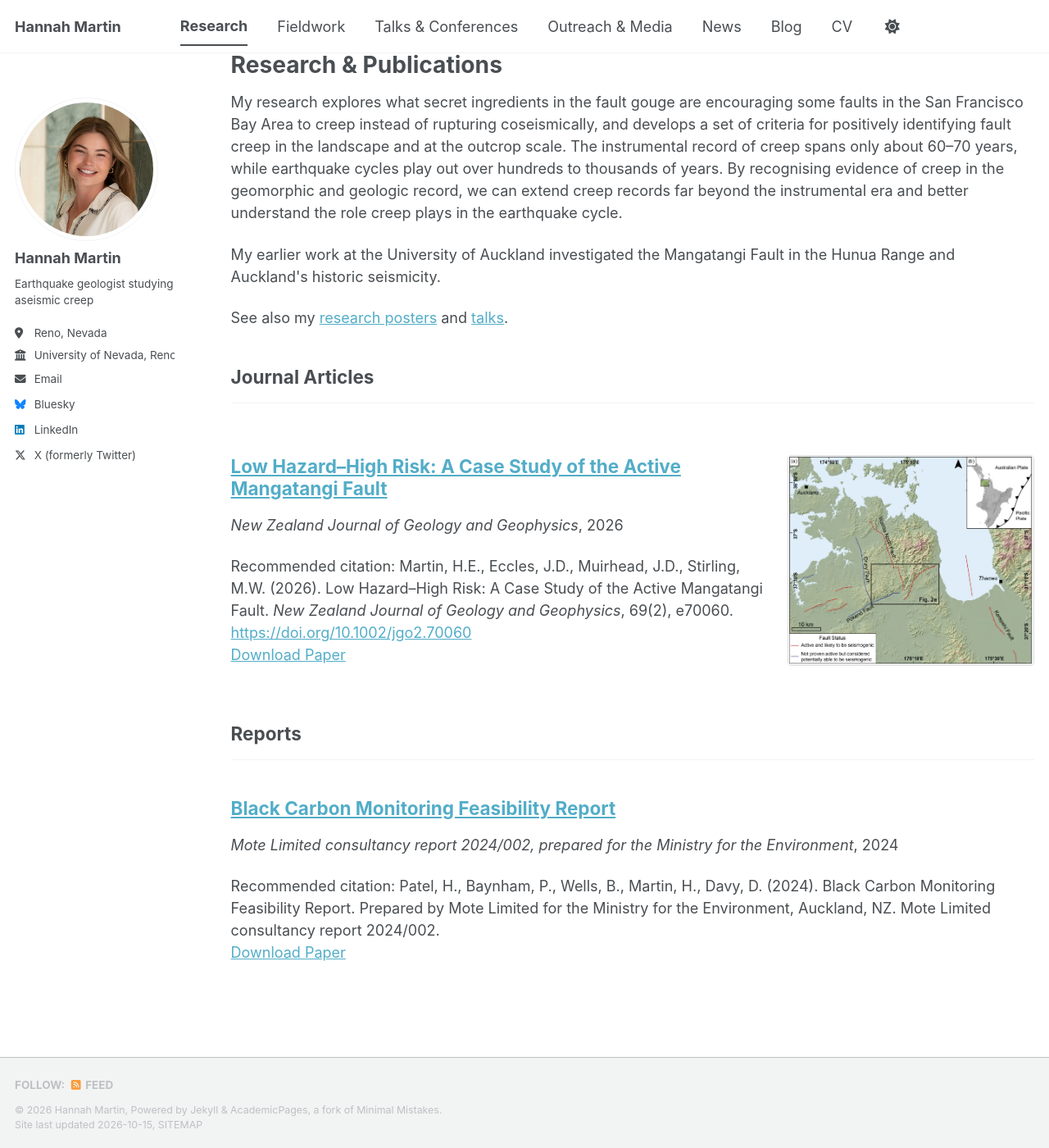
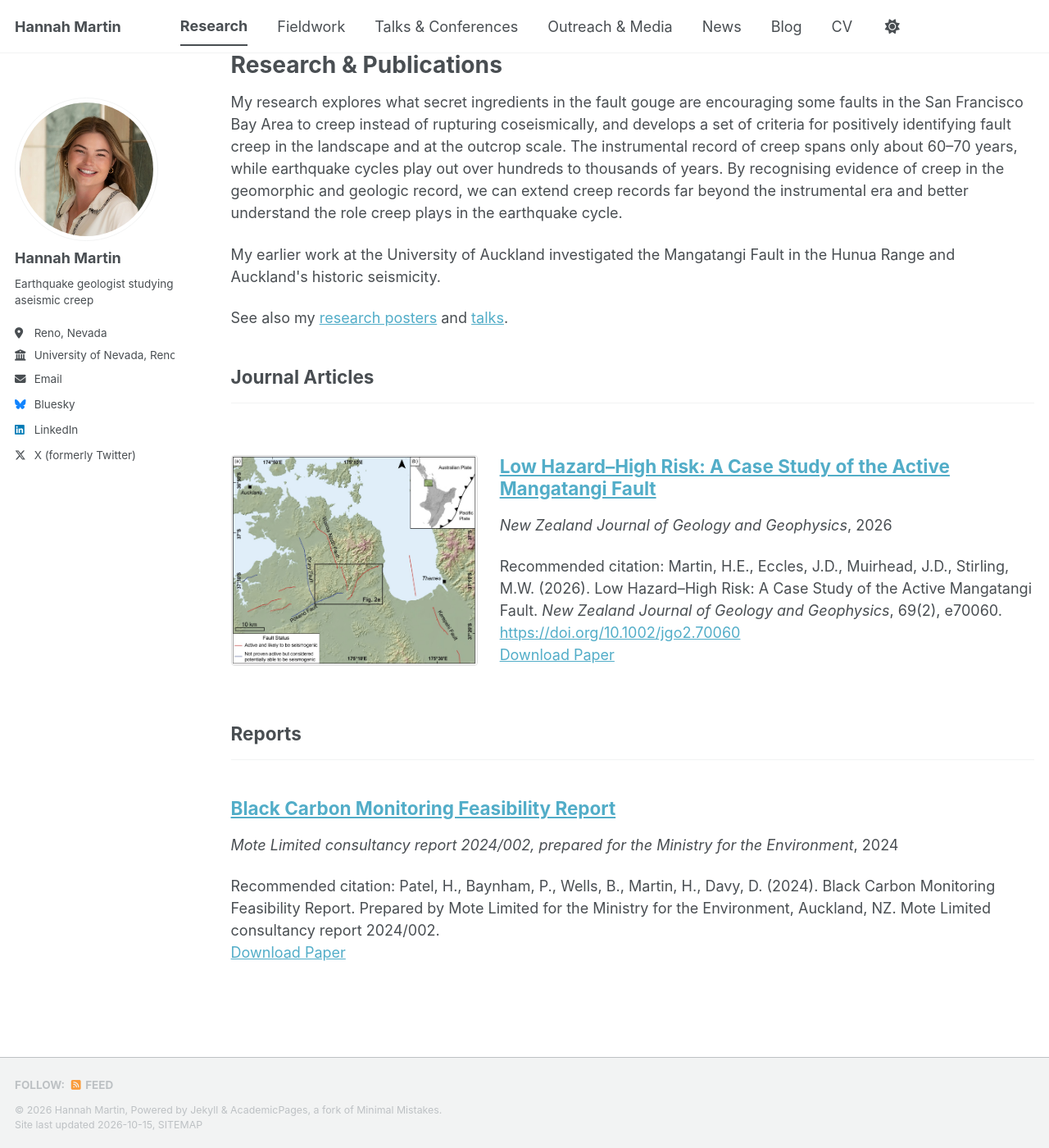
Before and after one commit to HannahMartinGeology/hannahmartingeology.github.io, a Jekyll site: the page built from _pages/publications.html, in a window 1280 px wide and 1400 px high, scrolled down 36 px. Shown: the whole window at 82% size. Built offline with Jekyll 4.4.1, drawn with Linux system fonts in a browser that asks for light colours; a style sheet for code colours, icons or effects is not loaded.

Commit message:
Move paper thumbnail to the left
Co-Authored-By: Claude Opus 5.5 (1M context) <noreply@anthropic.com>
Claude-Session: https://claude.ai/code/session_01DgkcoPr1qNd1CjQ2i3f6tK

```diff
--- a/assets/css/main.scss
+++ b/assets/css/main.scss
@@ -49,7 +49,7 @@
 .poster-grid figcaption { font-family: inherit; font-size: 0.8em; text-align: center; margin-top: 0.4em; }
 
 /* Publication thumbnails (height matched to the text by assets/js/pub-thumbs.js) */
-.pub-row { display: flex; gap: 1.5em; align-items: flex-start; }
+.pub-row { display: flex; flex-direction: row-reverse; gap: 1.5em; align-items: flex-start; }
 .pub-text { flex: 1; min-width: 0; }
 .pub-thumb { flex: 0 0 auto; display: block; }
 .pub-thumb img { display: block; height: 200px; width: auto; max-width: 40vw; object-fit: contain; border: 1px solid #ddd; border-radius: 4px; }
```
